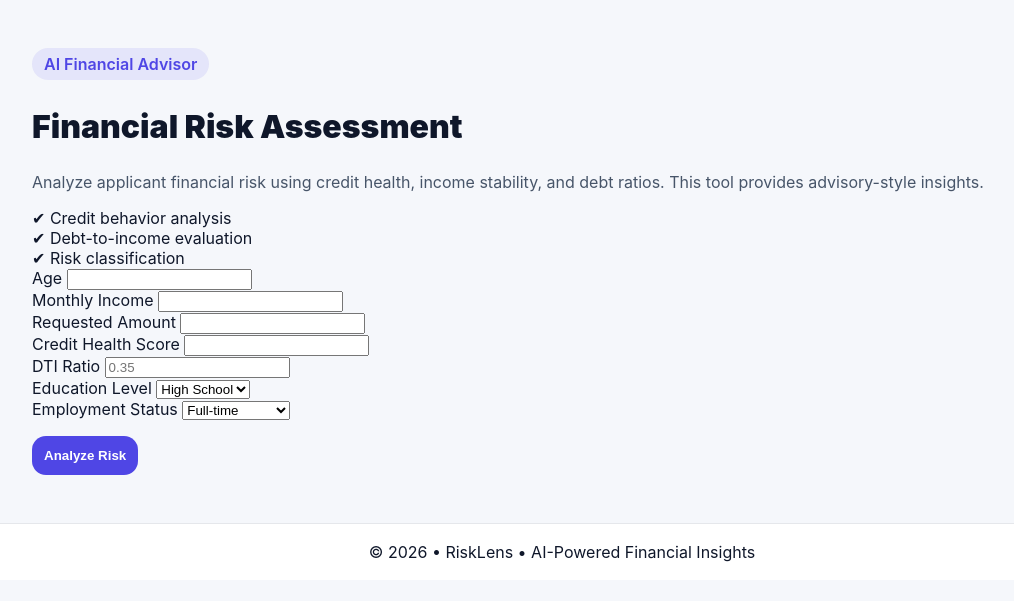
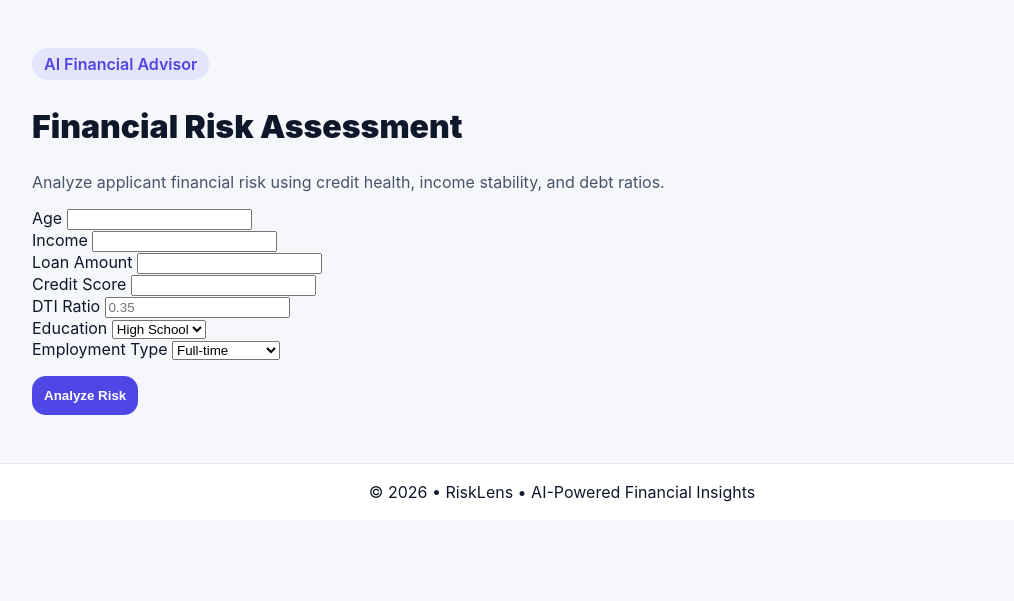
Before and after one commit to Haril2766/Loan-Default-ML, a Flask app: page / in a window 1280 px wide. Shown: the part 21-622 px from the top of the page, without its empty margins (78-1092 px from the left). Run offline with Flask 3, Linux system fonts and the light colour scheme.

Commit message:
Update index.html

```diff
--- a/templates/index.html
+++ b/templates/index.html
@@ -11,15 +11,9 @@
           <div class="pill">AI Financial Advisor</div>
           <h1 class="heroTitle">Financial Risk Assessment</h1>
           <p class="heroText">
-            Analyze applicant financial risk using credit health, income stability,
-            and debt ratios. This tool provides advisory-style insights.
+            Analyze applicant financial risk using credit health,
+            income stability, and debt ratios.
           </p>
-
-          <div class="microTips mt-3">
-            <div class="microTip">✔ Credit behavior analysis</div>
-            <div class="microTip">✔ Debt-to-income evaluation</div>
-            <div class="microTip">✔ Risk classification</div>
-          </div>
         </div>
       </div>
 
@@ -27,9 +21,7 @@
         <div class="glassCard">
 
           {% if error %}
-            <div class="alert alert-danger">
-              {{ error }}
-            </div>
+            <div class="alert alert-danger">{{ error }}</div>
           {% endif %}
 
           <form method="POST" action="/predict" class="row g-3">
@@ -40,17 +32,17 @@
             </div>
 
             <div class="col-md-6">
-              <label class="form-label">Monthly Income</label>
+              <label class="form-label">Income</label>
               <input class="form-control" name="Income" required>
             </div>
 
             <div class="col-md-6">
-              <label class="form-label">Requested Amount</label>
+              <label class="form-label">Loan Amount</label>
               <input class="form-control" name="LoanAmount" required>
             </div>
 
             <div class="col-md-6">
-              <label class="form-label">Credit Health Score</label>
+              <label class="form-label">Credit Score</label>
               <input class="form-control" name="CreditScore" required>
             </div>
 
@@ -60,7 +52,7 @@
             </div>
 
             <div class="col-md-6">
-              <label class="form-label">Education Level</label>
+              <label class="form-label">Education</label>
               <select class="form-select" name="Education" required>
                 {% for e in education_options %}
                   <option value="{{ e }}">{{ e }}</option>
@@ -69,7 +61,7 @@
             </div>
 
             <div class="col-12">
-              <label class="form-label">Employment Status</label>
+              <label class="form-label">Employment Type</label>
               <select class="form-select" name="EmploymentType" required>
                 {% for e in employment_options %}
                   <option value="{{ e }}">{{ e }}</option>
```
